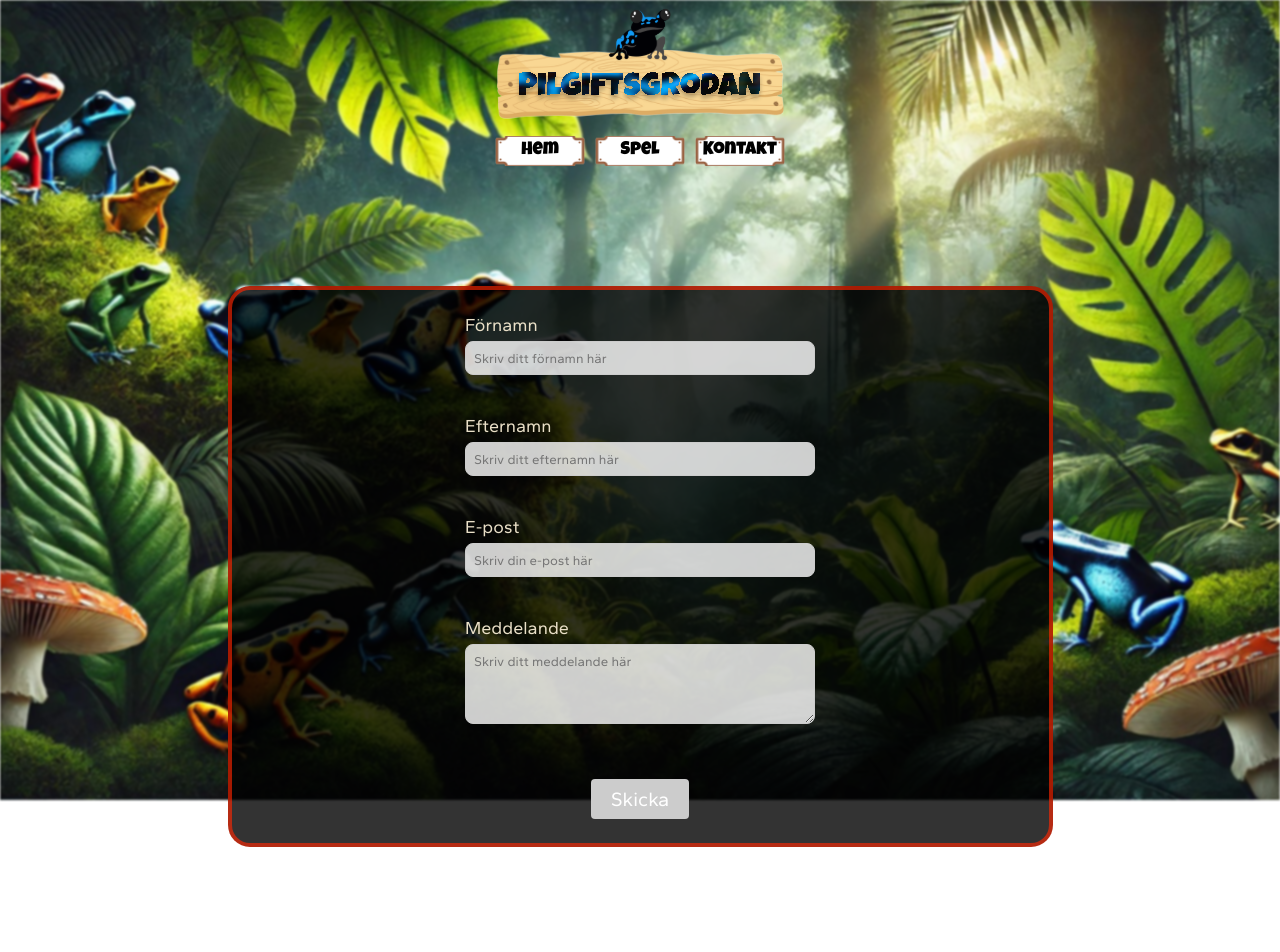
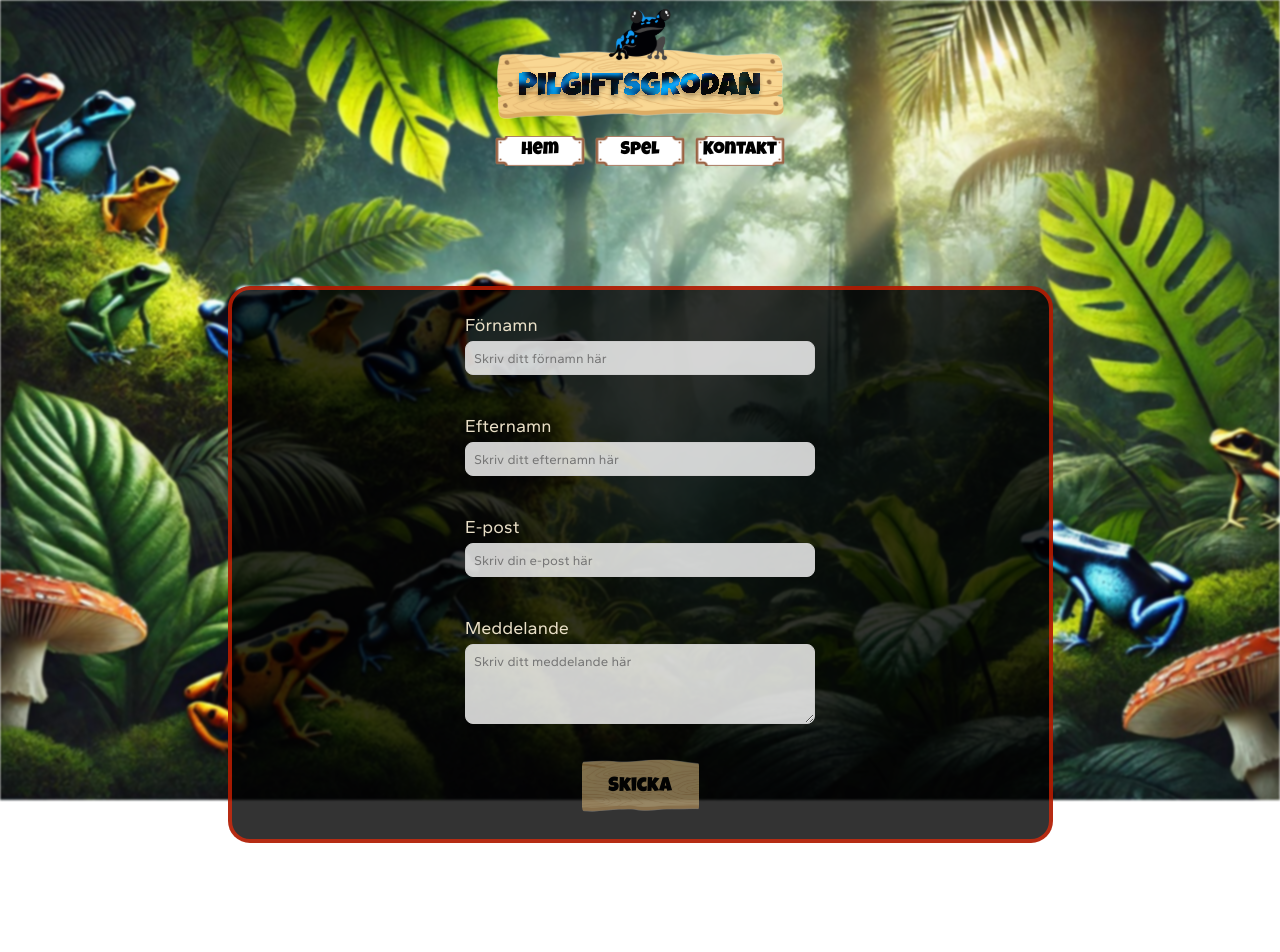
Before and after one commit to oliviaalmseger/Medieinstitutet-GroupProject-Vue-Pilgiftsgrodorna, a Vue app: page /contactView in a window 1280 px wide. Shown: the top 952 px of the page. Built offline with nearby package versions, Linux system fonts and the light colour scheme; a web font is replaced by a local one.

Commit message:
style: add style to send-button

```diff
--- a/src/views/ContactView.vue
+++ b/src/views/ContactView.vue
@@ -82,7 +82,7 @@ const resetForm = () => {
                     ></textarea>
                 </div>
 
-                <button type="submit" :disabled="!isFormValid">Skicka</button>
+                <button type="submit" class="send-button":disabled="!isFormValid">Skicka</button>
             </fieldset>
         </form>
     </div>
@@ -116,6 +116,11 @@ fieldset {
     margin-bottom: 40px;
 }
 
+.contact-field:last-of-type {
+    margin-bottom: 24px;
+}
+
+
 input,
 textarea,
 button {
@@ -138,19 +143,25 @@ textarea {
     height: 80px;
 }
 
-button {
-    margin-top: 10px;
+.send-button {
+    background: url('/src/assets/figma_components/wood-sign-button.png')
+        no-repeat center / cover;
     border: none;
-    background-color: #007bff;
-    color: white;
+    width: 117px;
+    height: 57px;
+    display: flex;
+    align-items: center;
+    justify-content: center;
     cursor: pointer;
-    border-radius: 4px;
-    max-width: 98px;
+    text-align: center;
+    font-size: $h2-fs-mobile;
+    font-family: 'Luckiest Guy', sans-serif;
+    color: #000;
 }
 
 button:disabled {
-    background-color: #ccc;
-    cursor: not-allowed;
+  cursor: not-allowed;
+  opacity: 0.5;
 }
 
 .error {
@@ -176,5 +187,4 @@ button:disabled {
         margin-bottom: 120px;
     }
 }
-
 </style>
```
